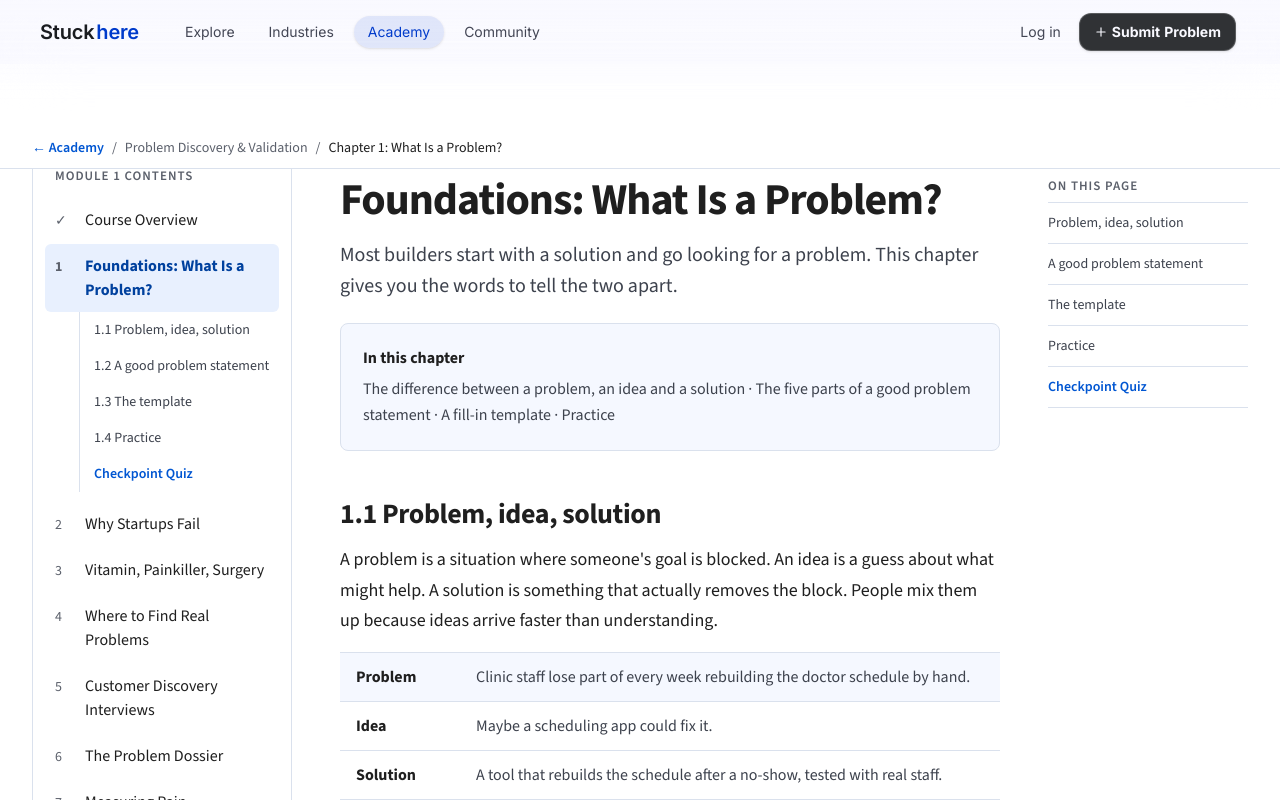
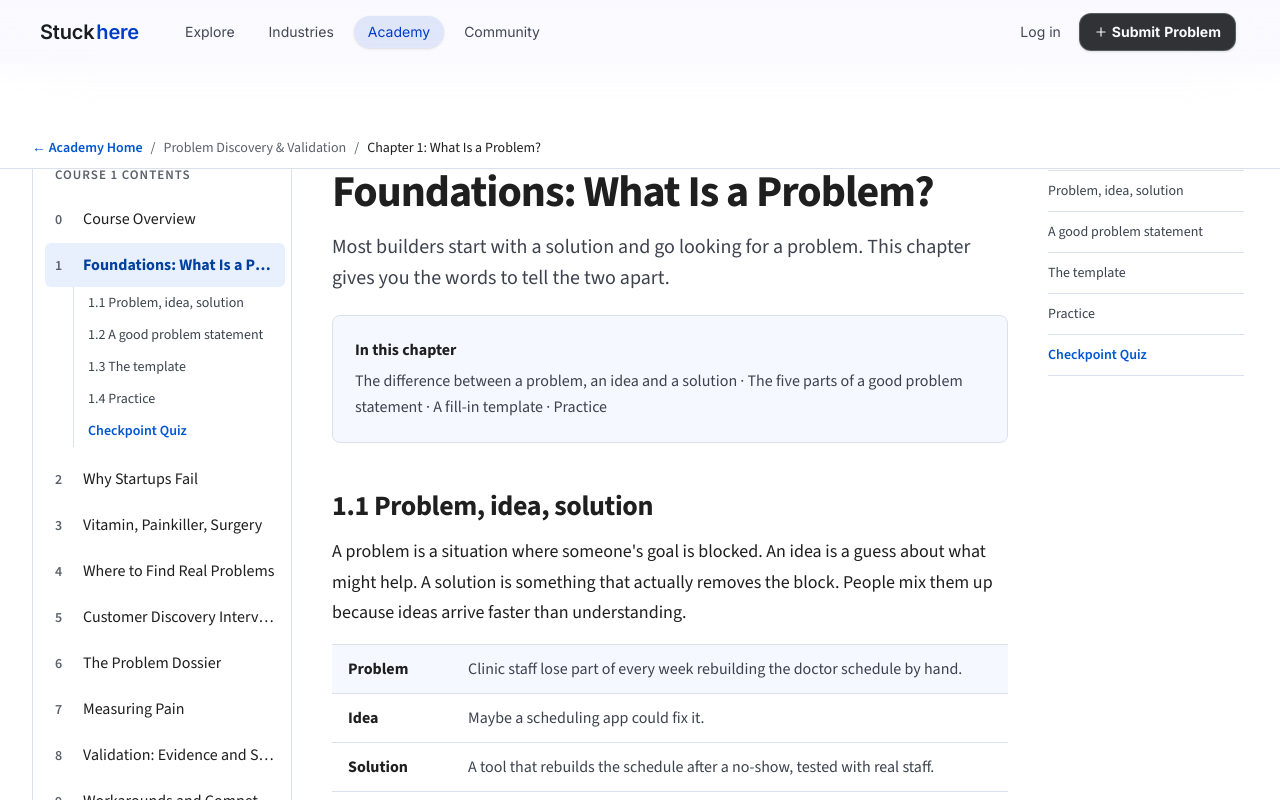
Before and after one commit to DEVASANJAY001/prblem-rep, a React (Vite) app: page /learn/chapter/1 in a window 1280 px wide. Shown: the top 800 px of the page. Built offline with nearby package versions, Linux system fonts and the light colour scheme; no server answers.

Commit message:
feat(academy): implement course branding, branching URLs, clean numbering and zero-clipping layout

```diff
--- a/src/components/common/Navbar.tsx
+++ b/src/components/common/Navbar.tsx
@@ -194,9 +194,13 @@ export const Navbar: React.FC = () => {
                   ✕
                 </button>
               ) : (
-                <span className="text-[10px] uppercase font-bold tracking-wider text-primary/80 bg-primary/10 px-2 py-0.5 rounded-full shrink-0 hidden lg:inline">
-                  Academy
-                </span>
+                <button
+                  type="submit"
+                  aria-label="Search Academy"
+                  className="w-7 h-7 rounded-full bg-primary/10 hover:bg-primary/20 text-primary flex items-center justify-center shrink-0 transition-colors"
+                >
+                  <Search className="w-3.5 h-3.5" />
+                </button>
               )}
             </form>
           </div>
--- a/src/data/academyData.ts
+++ b/src/data/academyData.ts
@@ -105,10 +105,23 @@ export const ACADEMY_PARTS: SyllabusPart[] = [
   },
 ];
 
-export const ACADEMY_MODULES = [
+export interface AcademyCourse {
+  id: string;
+  n: number;
+  slug: string;
+  title: string;
+  level: "Beginner" | "Intermediate" | "Advanced";
+  live: boolean;
+  meta: string;
+  chaptersCount: number;
+  sectionsCount: number;
+}
+
+export const ACADEMY_COURSES: AcademyCourse[] = [
   {
-    id: "module-1",
+    id: "course-1",
     n: 1,
+    slug: "problem-discovery-and-validation",
     title: "Problem Discovery & Validation",
     level: "Beginner",
     live: true,
@@ -117,8 +130,9 @@ export const ACADEMY_MODULES = [
     sectionsCount: 78,
   },
   {
-    id: "module-2",
+    id: "course-2",
     n: 2,
+    slug: "market-sizing-and-opportunity",
     title: "Market Sizing & Opportunity",
     level: "Intermediate",
     live: false,
@@ -127,8 +141,9 @@ export const ACADEMY_MODULES = [
     sectionsCount: 36,
   },
   {
-    id: "module-3",
+    id: "course-3",
     n: 3,
+    slug: "full-stack-cloud-for-founders",
     title: "Full-Stack Cloud for Founders",
     level: "Advanced",
     live: false,
@@ -137,6 +152,8 @@ export const ACADEMY_MODULES = [
     sectionsCount: 42,
   },
 ];
+
+export const ACADEMY_MODULES = ACADEMY_COURSES;
 
 export const ACADEMY_CHAPTERS: AcademyChapter[] = [
   {
--- a/src/pages/public/ChapterReader.tsx
+++ b/src/pages/public/ChapterReader.tsx
@@ -4,24 +4,31 @@ import { SEOHead } from "@/components/common/SEOHead";
 import { ACADEMY_CHAPTERS, AcademyChapter } from "@/data/academyData";
 
 export const ChapterReader: React.FC = () => {
-  const { chapterNum, slug } = useParams<{ chapterNum?: string; slug?: string }>();
+  const { courseSlug, chapterSlug, slug, chapterNum } = useParams<{
+    courseSlug?: string;
+    chapterSlug?: string;
+    slug?: string;
+    chapterNum?: string;
+  }>();
   const navigate = useNavigate();
+
+  const activeSlug = chapterSlug || slug;
 
   // Find active chapter by slug or by index
   const activeChapter: AcademyChapter = useMemo(() => {
-    if (slug) {
-      const found = ACADEMY_CHAPTERS.find((c) => c.slug === slug);
+    if (activeSlug) {
+      const found = ACADEMY_CHAPTERS.find((c) => c.slug === activeSlug);
       if (found) return found;
-      const num = parseInt(slug, 10);
+      const num = parseInt(activeSlug, 10);
       if (!isNaN(num) && ACADEMY_CHAPTERS[num]) return ACADEMY_CHAPTERS[num];
     }
     if (chapterNum) {
       const num = parseInt(chapterNum, 10);
       if (!isNaN(num) && ACADEMY_CHAPTERS[num]) return ACADEMY_CHAPTERS[num];
     }
-    // Default to Chapter 1 ("Foundations: What Is a Problem?") matching Reader.dc.html
+    // Default to Chapter 1 ("Foundations: What Is a Problem?")
     return ACADEMY_CHAPTERS[1];
-  }, [chapterNum, slug]);
+  }, [activeSlug, chapterNum]);
 
   // Quiz state
   const [selectedOption, setSelectedOption] = useState<number>(-1);
@@ -65,21 +72,21 @@ export const ChapterReader: React.FC = () => {
       <SEOHead
         title={`Chapter ${activeChapter.num}: ${activeChapter.title} — Stuckhere Academy`}
         description={activeChapter.lead}
-        canonicalUrl={`https://stuckhere.davns.com/learn/${activeChapter.slug}`}
+        canonicalUrl={`https://stuckhere.davns.com/learn/problem-discovery-and-validation/${activeChapter.slug}`}
       />
 
-      {/* Sub-header Breadcrumb Bar (Sitting under the universal main Navbar) */}
+      {/* Sub-header Breadcrumb Bar (Below universal Navbar) */}
       <div className="border-b border-[#dae1ed] bg-white sticky top-14 sm:top-16 z-30">
         <div className="max-w-[1280px] mx-auto px-4 sm:px-8 py-2.5 box-border flex items-center gap-2 text-sm">
           <Link
             to="/learn"
             className="text-[#0056d2] hover:text-[#00419e] font-semibold no-underline flex items-center gap-1"
           >
-            ← Academy
+            ← Academy Home
           </Link>
           <span className="text-[#5b606b]">/</span>
           <Link
-            to="/learn/module-1"
+            to="/learn/problem-discovery-and-validation"
             className="text-[#5b606b] hover:text-[#0056d2] no-underline truncate hidden sm:inline"
           >
             Problem Discovery &amp; Validation
@@ -91,53 +98,53 @@ export const ChapterReader: React.FC = () => {
         </div>
       </div>
 
-      {/* 3-Column Layout matching Reader.dc.html */}
-      <div className="max-w-[1280px] mx-auto px-4 sm:px-8 py-10 pb-20 box-border flex flex-wrap gap-8 sm:gap-12 items-start">
-        {/* Left Sidebar: Course Navigation (260px) matching Reader.dc.html */}
+      {/* 3-Column Layout with Independent Scrolling Containers */}
+      <div className="max-w-[1280px] mx-auto px-4 sm:px-8 py-8 pb-20 box-border flex flex-wrap lg:flex-nowrap gap-8 sm:gap-10 items-start">
+        {/* Left Sidebar: Independent Vertical Scroll Container (260px) */}
         <nav
           aria-label="Course chapters"
-          className="flex-[0_0_260px] w-full sm:w-[260px] box-border border border-[#dae1ed] rounded-lg p-3 bg-white"
+          className="flex-[0_0_260px] w-full lg:w-[260px] box-border border border-[#dae1ed] rounded-lg p-3 bg-white lg:sticky lg:top-20 lg:h-[calc(100vh-5.5rem)] lg:overflow-y-auto overscroll-contain pr-1.5 scrollbar-thin shrink-0"
         >
           <div className="text-[13px] font-semibold tracking-[1px] text-[#5b606b] py-2 px-2.5 uppercase">
-            MODULE 1 CONTENTS
+            COURSE 1 CONTENTS
           </div>
 
           <div className="flex flex-col gap-0.5 mt-1">
             {ACADEMY_CHAPTERS.map((ch) => {
               const isCur = ch.num === activeChapter.num;
-              const isChapterDone = Boolean(done[ch.num]);
 
               return (
                 <div key={ch.num}>
                   <Link
-                    to={`/learn/${ch.slug}`}
-                    className={`flex gap-1.5 items-baseline py-2.5 px-2.5 rounded-[6px] no-underline text-base min-h-[44px] box-border transition-colors ${
+                    to={`/learn/problem-discovery-and-validation/${ch.slug}`}
+                    className={`flex gap-2 items-baseline py-2.5 px-2.5 rounded-[6px] no-underline text-base min-h-[44px] box-border transition-colors ${
                       isCur
                         ? "bg-[#e8f0fe] font-bold text-[#00419e]"
                         : "text-[#1f1f1f] hover:bg-[#f5f8ff]"
                     }`}
                   >
-                    <span className="w-6 flex-[0_0_24px] text-[#5b606b] text-sm">
-                      {isChapterDone ? "✓" : ch.num}
+                    {/* Numbering only - tick mark removed per user requirement */}
+                    <span className="w-5 flex-[0_0_20px] text-[#5b606b] text-sm font-semibold">
+                      {ch.num}
                     </span>
-                    <span>{ch.title}</span>
+                    <span className="truncate">{ch.title}</span>
                   </Link>
 
-                  {/* Subsection links under active chapter matching Reader.dc.html */}
+                  {/* Subsection links under active chapter */}
                   {isCur && ch.sections.length > 0 && (
-                    <div className="my-0 mr-0 mb-2 ml-[34px] flex flex-col text-sm border-l border-[#dae1ed] pl-2">
+                    <div className="my-0 mr-0 mb-2 ml-[28px] flex flex-col text-sm border-l border-[#dae1ed] pl-2">
                       {ch.sections.map((sec) => (
                         <a
                           key={sec.id}
                           href={`#${sec.id}`}
-                          className="py-2 px-1.5 no-underline text-[#3d424d] hover:text-[#0056d2] transition-colors"
+                          className="py-1.5 px-1.5 no-underline text-[#3d424d] hover:text-[#0056d2] transition-colors truncate"
                         >
                           {sec.sectionNumber} {sec.title}
                         </a>
                       ))}
                       <a
                         href="#quiz"
-                        className="py-2 px-1.5 no-underline text-[#0056d2] font-semibold"
+                        className="py-1.5 px-1.5 no-underline text-[#0056d2] font-semibold"
                       >
                         Checkpoint Quiz
                       </a>
@@ -149,10 +156,10 @@ export const ChapterReader: React.FC = () => {
           </div>
         </nav>
 
-        {/* Center Column: Reading Canvas (720px) matching Reader.dc.html */}
-        <main className="flex-[999_1_520px] min-w-0 max-w-[720px]">
+        {/* Center Column: Reading Canvas (Independent Flexible Container, Max 760px) */}
+        <main className="flex-1 min-w-0 max-w-[760px] pb-16">
           <div className="text-sm text-[#5b606b]">
-            Module 1 · Chapter {activeChapter.num}
+            Course 1 · Chapter {activeChapter.num}
           </div>
 
           <h1 className="m-0 mt-2.5 text-3xl sm:text-[44px] leading-[1.1] tracking-[-1px] font-bold text-[#1f1f1f]">
@@ -163,7 +170,7 @@ export const ChapterReader: React.FC = () => {
             {activeChapter.lead}
           </p>
 
-          {/* In This Chapter Card matching Reader.dc.html */}
+          {/* In This Chapter Card */}
           <div className="mt-5.5 bg-[#f5f8ff] border border-[#dae1ed] rounded-lg p-4.5 sm:p-5.5">
             <div className="font-bold text-[#1f1f1f]">In this chapter</div>
             <div className="text-base leading-[1.6] text-[#3d424d] mt-1.5">
@@ -225,7 +232,7 @@ export const ChapterReader: React.FC = () => {
                   </p>
                 ))}
 
-              {/* Points List if present (e.g. 1.2 Five things) */}
+              {/* Points List if present */}
               {sec.points && (
                 <div className="mt-3 border-t border-[#dae1ed]">
                   {sec.points.map((pt, ptIdx) => (
@@ -239,7 +246,7 @@ export const ChapterReader: React.FC = () => {
                 </div>
               )}
 
-              {/* Template Callout Box if present (e.g. 1.3 The template) */}
+              {/* Template Callout Box if present */}
               {sec.templateBox && (
                 <div className="mt-3.5 border border-[#dae1ed] rounded-lg p-4.5 sm:p-5.5 text-base sm:text-[17px] leading-[1.7] bg-[#f5f8ff] text-[#1f1f1f]">
                   <b>{sec.templateBox}</b>
@@ -261,7 +268,7 @@ export const ChapterReader: React.FC = () => {
                 </p>
               )}
 
-              {/* Interactive <details><summary> Check Yourself Questions matching Reader.dc.html */}
+              {/* Interactive <details><summary> Check Yourself Questions */}
               {sec.detailsQuestions && (
                 <div className="mt-4 border-t border-[#dae1ed]">
                   {sec.detailsQuestions.map((dq, dIdx) => (
@@ -367,11 +374,11 @@ export const ChapterReader: React.FC = () => {
             </button>
           </div>
 
-          {/* Bottom Navigation Links matching Reader.dc.html */}
+          {/* Bottom Navigation Links */}
           <div className="flex flex-wrap justify-between gap-3 sm:gap-6 mt-11 pt-5 border-t border-[#dae1ed]">
             {prevChapter ? (
               <Link
-                to={`/learn/${prevChapter.slug}`}
+                to={`/learn/problem-discovery-and-validation/${prevChapter.slug}`}
                 className="py-3 min-h-[44px] box-border font-semibold text-[#0056d2] hover:text-[#00419e] no-underline"
               >
                 ← Chapter {prevChapter.num}: {prevChapter.shortTitle}
@@ -382,7 +389,7 @@ export const ChapterReader: React.FC = () => {
 
             {nextChapter ? (
               <Link
-                to={`/learn/${nextChapter.slug}`}
+                to={`/learn/problem-discovery-and-validation/${nextChapter.slug}`}
                 className="py-3 min-h-[44px] box-border font-semibold text-[#0056d2] hover:text-[#00419e] no-underline text-right"
               >
                 Chapter {nextChapter.num}: {nextChapter.shortTitle} →
@@ -393,8 +400,8 @@ export const ChapterReader: React.FC = () => {
           </div>
         </main>
 
-        {/* Right Sidebar: ON THIS PAGE (200px) matching Reader.dc.html */}
-        <aside className="hidden lg:block flex-[0_0_200px] w-[200px] box-border sticky top-28">
+        {/* Right Sidebar: ON THIS PAGE (Independent Scroll Container, 200px) */}
+        <aside className="hidden lg:block flex-[0_0_200px] w-[200px] box-border shrink-0 sticky top-20 max-h-[calc(100vh-5.5rem)] overflow-y-auto overscroll-contain pr-1 scrollbar-thin">
           <div className="text-[13px] font-semibold tracking-[1px] text-[#5b606b] mb-1.5 uppercase">
             ON THIS PAGE
           </div>
@@ -403,7 +410,7 @@ export const ChapterReader: React.FC = () => {
               <a
                 key={sec.id}
                 href={`#${sec.id}`}
-                className="py-2.5 border-b border-[#dae1ed] no-underline text-[#3d424d] hover:text-[#0056d2] transition-colors"
+                className="py-2.5 border-b border-[#dae1ed] no-underline text-[#3d424d] hover:text-[#0056d2] transition-colors truncate"
               >
                 {sec.title}
               </a>
```
Also changed, not shown: src/App.tsx (+10 -3 lines), src/pages/public/AcademyHome.tsx (+73 -60 lines), src/pages/public/SubjectPage.tsx (+7 -7 lines), 1 other file (tests, documents, lock files or other folders).
